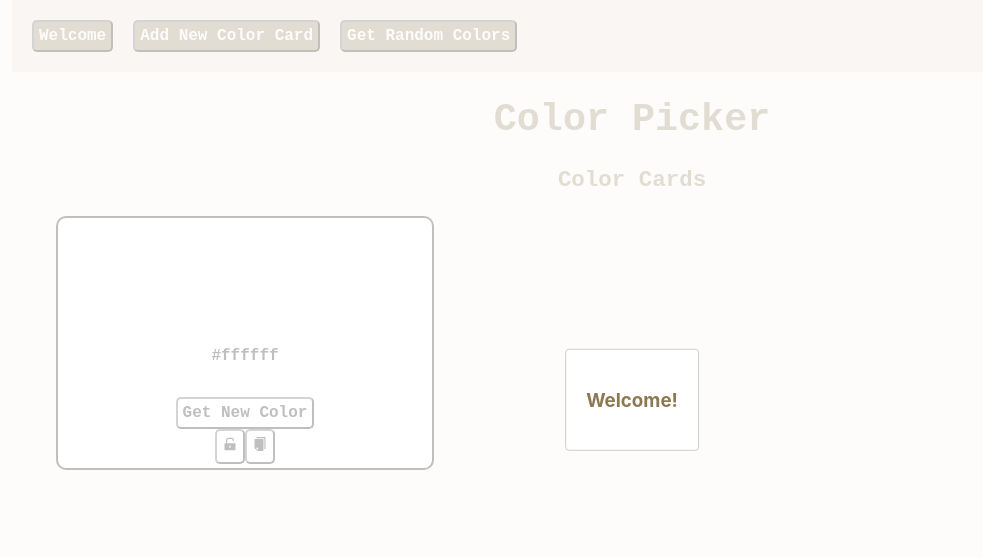
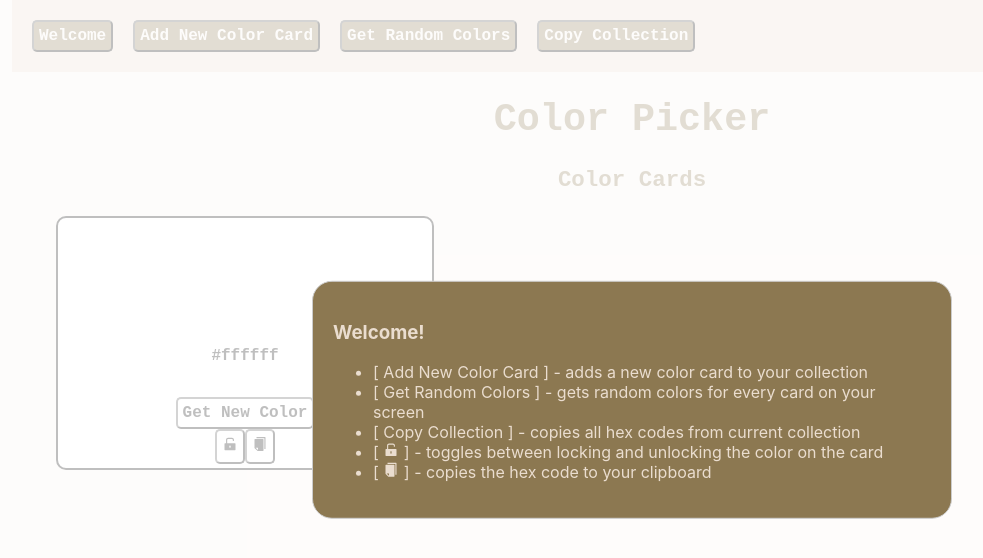
Before and after one commit to lauble/color-picker, a React (Create React App) app: page / in a window 1280 px wide. Both pictures are taken after a click on the button "Welcome". Shown: the top 558 px of the page, without its empty margins (8-991 px from the left). Built offline with nearby package versions, Linux system fonts and the light colour scheme.

Commit message:
updated modal to have info about each button or icon

```diff
--- a/src/App.js
+++ b/src/App.js
@@ -2,9 +2,10 @@ import './App.css';
 import { useState } from 'react';
 import ColorCard from './components/ColorCard';
 import Modal from 'react-modal';
+import { AiFillUnlock, AiFillLock, AiFillCopy } from 'react-icons/ai';
 
-const hexcode = document.getElementById('hexcode');
-console.log(hexcode);
+// const hexcode = document.getElementById('hexcode');
+// console.log(hexcode);
 
 Modal.setAppElement('#root');
 
@@ -12,10 +13,13 @@ const modalStyle = {
   content: {
     top: '50%',
     left: '50%',
-    right: 'auto',
+    right: '50%',
     bottom: 'auto',
     marginRight: '-50%',
     transform: 'translate(-50%, -50%)',
+    borderRadius: '20px',
+    backgroundColor: '#8c7851',
+    color: '#eaddcf',
   },
 };
 
@@ -26,8 +30,6 @@ function App() {
 
   const [colorCardList, setColorCardList] = useState([]);
   const [modalOpen, setModalOpen] = useState(false);
-
-  // console.log(colorCardList[0])
 
   const onAddBtnClick = () => {
     setColorCardList(colorCardList.concat(<ColorCard />));
@@ -49,6 +51,7 @@ function App() {
         </button>
         <button onClick={onAddBtnClick}>Add New Color Card</button>
         <button onClick={generateColors}>Get Random Colors</button>
+        <button onClick={generateColors}>Copy Collection</button>
       </div>
       <Modal
         isOpen={modalOpen}
@@ -57,7 +60,26 @@ function App() {
         contentLabel="Instructions"
       >
         <h3>Welcome!</h3>
-        <p></p>
+
+        <ul>
+          <li>
+            [ Add New Color Card ] - adds a new color card to your collection
+          </li>
+          <li>
+            [ Get Random Colors ] - gets random colors for every card on your
+            screen
+          </li>
+          <li>
+            [ Copy Collection ] - copies all hex codes from current collection
+          </li>
+          <li>
+            [ <AiFillUnlock /> ] - toggles between locking and unlocking the
+            color on the card
+          </li>
+          <li>
+            [ <AiFillCopy /> ] - copies the hex code to your clipboard
+          </li>
+        </ul>
       </Modal>
       <header>
         <h1>Color Picker</h1>
--- a/src/components/ColorCard.js
+++ b/src/components/ColorCard.js
@@ -1,10 +1,5 @@
 import React, { useState } from 'react';
-import {
-  AiFillUnlock,
-  AiFillLock,
-  AiFillCopy,
-  AiOutlineCheck,
-} from 'react-icons/ai';
+import { AiFillUnlock, AiFillLock, AiFillCopy } from 'react-icons/ai';
 import { CopyToClipboard } from 'react-copy-to-clipboard';
 
 const getRandomColor = () => {
@@ -41,7 +36,7 @@ export default function ColorCard(props) {
   return (
     <div id="color-card" style={{ backgroundColor: background }}>
       <h5 id="hexcode" style={{ color: 'black' }}>
-        {background ? background : '#ffffff'}
+        {background}
       </h5>
       <button id="bg-btn" onClick={setBackgroundColor}>
         Get New Color
@@ -56,9 +51,7 @@ export default function ColorCard(props) {
           </button>
         </CopyToClipboard>
       </div>
-      <div id="copy-msg">
-        {copied === true ? 'code copied' : null}
-      </div>
+      <div id="copy-msg">{copied === true ? 'code copied' : null}</div>
     </div>
   );
 }
```
